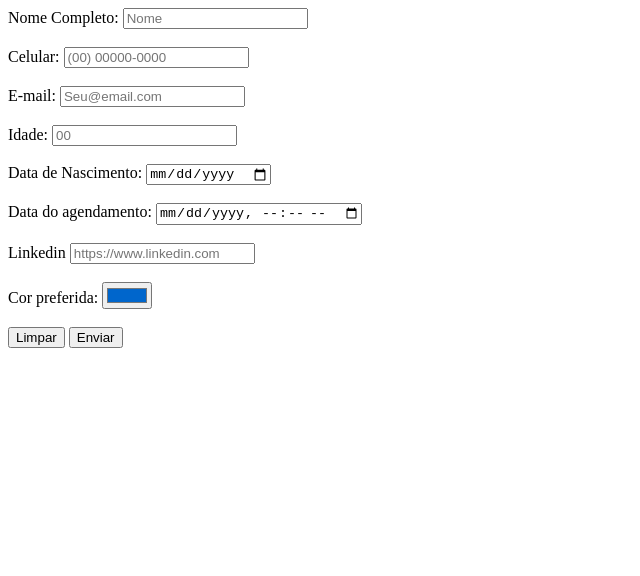
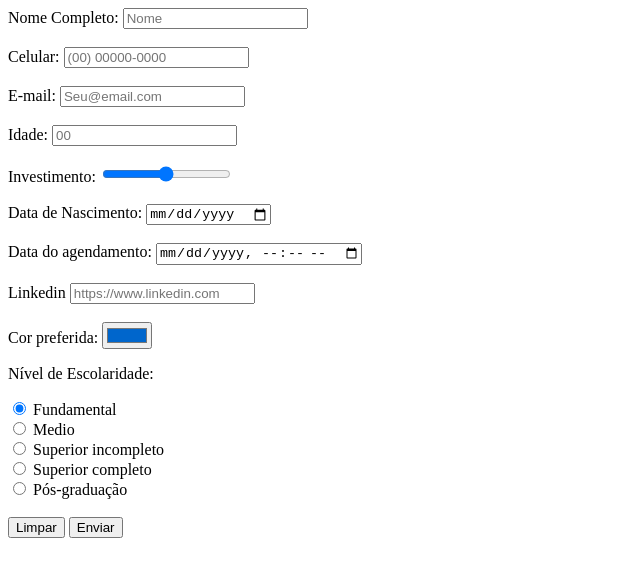
Before and after one commit to Gui201010/CBTDWEB, a plain HTML site: page Aula 8.html in a window 1280 px wide. Shown: the whole page, without its empty margins (0-640 px from the left). Drawn offline with Linux system fonts and the light colour scheme.

Commit message:
Update Aula 8.html

```diff
--- a/Aula 8.html
+++ b/Aula 8.html
@@ -6,7 +6,7 @@
     <title>Document</title>
 </head>
 <body>
-    <form action="http://10.111.211.110:8088/aula8.php" method="POST">
+    <form action="http://10.111.211.110:8088/aula8_Exercicio.php" method="POST">
         <input type="hidden" name="prontuario" value="CB3038505">
         <label for="nome_completo">Nome Completo:</label>
         <input type="text" name="nome_completo" placeholder="Nome" required>
@@ -15,22 +15,40 @@
         <input type="tel" name="celular" placeholder="(00) 00000-0000" required>
         <br><br>
         <label for="e-mail">E-mail:</label>
-        <input type="email" name="email" placeholder="Seu@email.com" required>
+        <input type="email" name="e-mail" placeholder="Seu@email.com" required>
         <br><br>
         <label for="idade">Idade:</label>
         <input type="number" name="idade" placeholder="00" min="18" required>
         <br><br>
+        <laberl for="investimento">Investimento:</laberl>
+        <input type="range" name="investimento" min="0" max="1000" step="10" required>
+        <br><br>
         <label for="nascimento">Data de Nascimento:</label>
-        <input type="date" name="data" placeholder="data de nascimento" required>
+        <input type="date" name="nascimento" placeholder="data de nascimento" required>
         <br><br>
         <label for="agendamento">Data do agendamento:</label>
-        <input type="datetime-local" name="agendamento">
+        <input type="datetime-local" name="preferencia">
         <br><br>
         <label for="linkedin">Linkedin</label>
         <input type="url" name="linkedin" placeholder="https://www.linkedin.com" required>
         <br><br>
         <label for="cor_preferida">Cor preferida:</label>
-        <input type="color" name="cor" value="#0066cc" required>
+        <input type="color" name="cor_preferida" value="#0066cc" required>
+        <p>Nível de Escolaridade:</p>
+        <input type="radio" name="formacao" value="fundamental" checked>
+        <label for="fundamental">Fundamental</label>
+        <br>
+        <input type="radio" name="formacao" value="medio" >
+        <label for="medio">Medio</label>
+        <br>
+        <input type="radio" name="formacao" value="superior_inco" >
+        <label for="superior_inco">Superior incompleto</label>
+        <br>
+        <input type="radio" name="formacao" value="superior_com" >
+        <label for="superior_com">Superior completo</label>
+        <br>
+        <input type="radio" name="formacao" value="pos" >
+        <label for="pos">Pós-graduação</label>
         <br><br>
         <input type="reset" value="Limpar">
         <input type="submit" value="Enviar">
```
